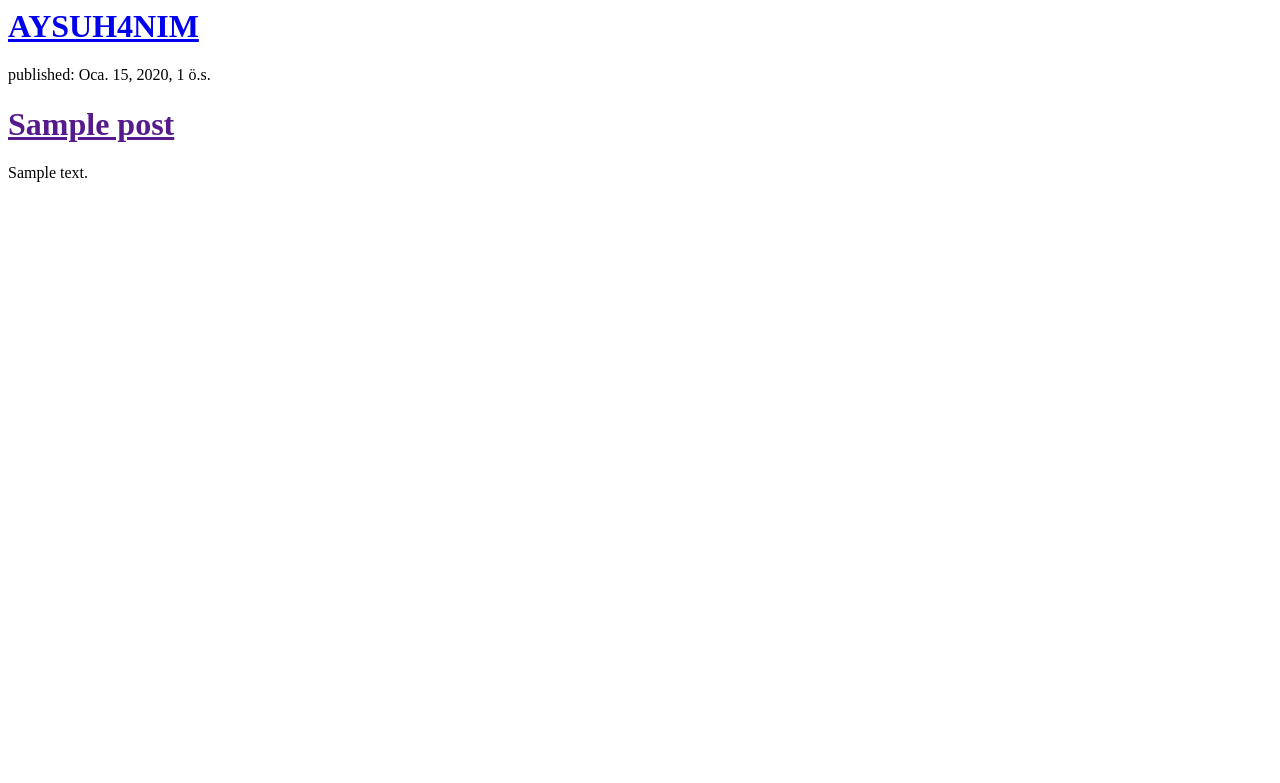
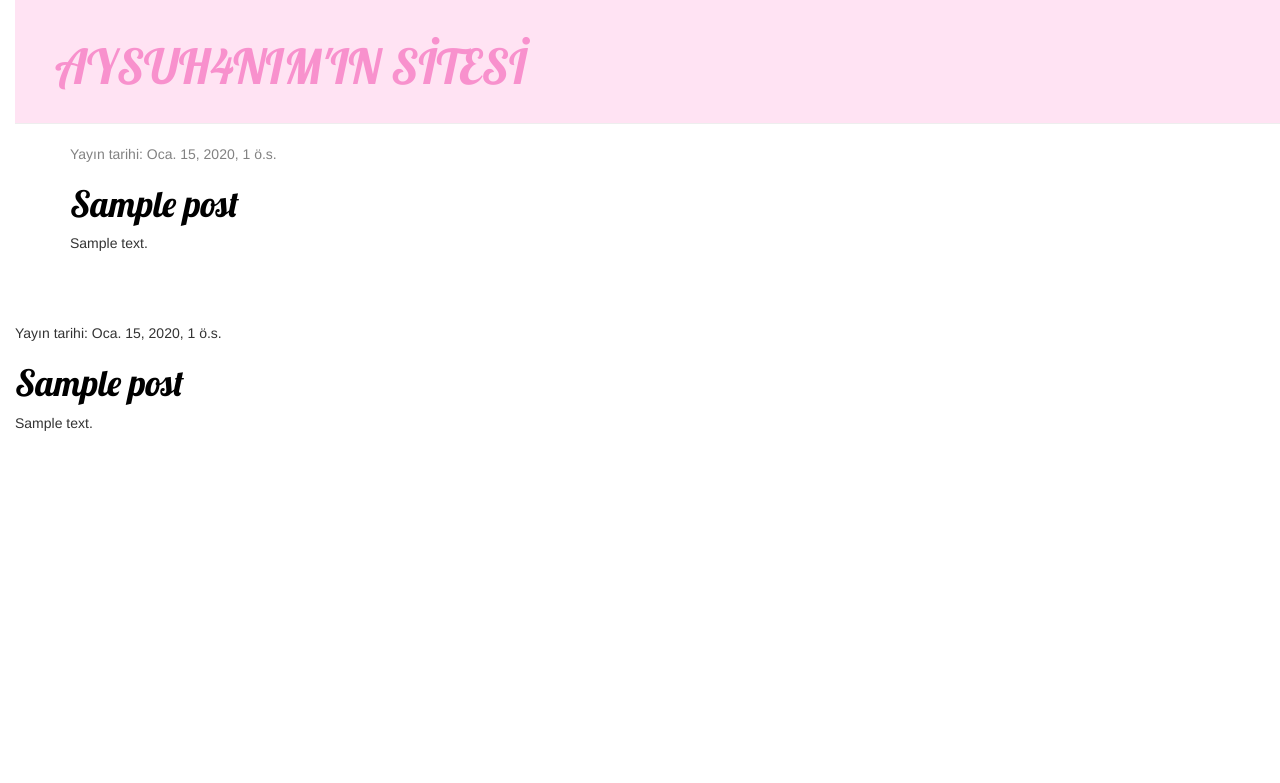
Before and after one commit to aysuh4nim/my-first-blog, a Django app: template blog/templates/blog/post_list.html in a window 1280 px wide. Shown: the top 783 px of the page. Run offline with Django 3.2, Linux system fonts and the light colour scheme; the template is opened without the code that fills it: values that come from a table or form of the project are taken from there, others are empty; tables that the repository leaves empty hold one stand-in row (values such as "Sample post"); some libraries are stand-ins or nearby versions.

Commit message:
Site için CSS ve ayrıntılı blog gönderisi için görünüm ve şablon eklendi.

```diff
--- /dev/null
+++ b/blog/static/css/blog.css
@@ -0,0 +1,53 @@
+h1 a {
+    color: #e0abd0;
+    font-family: 'Lobster';
+}
+body {
+    padding-left: 15px;
+}
+.page-header {
+    background-color: #ffe3f3;
+    margin-top: 0;
+    padding: 20px 20px 20px 40px;
+}
+
+.page-header h1, .page-header h1 a, .page-header h1 a:visited, .page-header h1 a:active {
+    color: #f891cd;
+    font-size: 36pt;
+    text-decoration: none;
+}
+
+.content {
+    margin-left: 40px;
+}
+
+h1, h2, h3, h4 {
+    font-family: 'Lobster', cursive;
+}
+
+.date {
+    color: #828282;
+}
+
+.save {
+    float: right;
+}
+
+.post-form textarea, .post-form input {
+    width: 100%;
+}
+
+.top-menu, .top-menu:hover, .top-menu:visited {
+    color: #ee85d7;
+    float: right;
+    font-size: 26pt;
+    margin-right: 20px;
+}
+
+.post {
+    margin-bottom: 70px;
+}
+
+.post h1 a, .post h1 a:visited {
+    color: #000000;
+}
--- a/blog/templates/blog/post_list.html
+++ b/blog/templates/blog/post_list.html
@@ -1,19 +1,35 @@
+{% load static %}
 <html>
     <head>
         <title>AYSUH4NIM</title>
+        <link href="//fonts.googleapis.com/css?family=Lobster&subset=latin,latin-ext" rel="stylesheet" type="text/css">
+        <link rel="stylesheet" href="//maxcdn.bootstrapcdn.com/bootstrap/3.2.0/css/bootstrap.min.css">
+        <link rel="stylesheet" href="//maxcdn.bootstrapcdn.com/bootstrap/3.2.0/css/bootstrap-theme.min.css">
+        <link rel="stylesheet" href="{% static 'css/blog.css' %}">
     </head>
     <body>
-        <div>
-            <h1><a href="/">AYSUH4NIM</a></h1>
+        <div class="page-header">
+            <h1><a href="/">AYSUH4NIM'IN SİTESİ</a></h1>
         </div>
-
-        {% for post in posts %}
-            <div>
-                <p>published: {{ post.published_date }}</p>
+        <div class="content container">
+            <div class="row">
+                <div class="col-md-8">
+                    {% for post in posts %}
+                        <div class="post">
+                            <div class="date">
+                                <p>Yayın tarihi: {{ post.published_date }}</p>
+                            </div>
+                            <h1><a href="">{{ post.title }}</a></h1>
+                            <p>{{ post.text|linebreaksbr }}</p>
+                        </div>
+                    {% endfor %}
+                </div>
+            </div>
+        </div>
+            <div class="post">
+                <p>Yayın tarihi: {{ post.published_date }}</p>
                 <h1><a href="">{{ post.title }}</a></h1>
                 <p>{{ post.text|linebreaksbr }}</p>
             </div>
-        {% endfor %}
     </body>
-
 </html>
```
